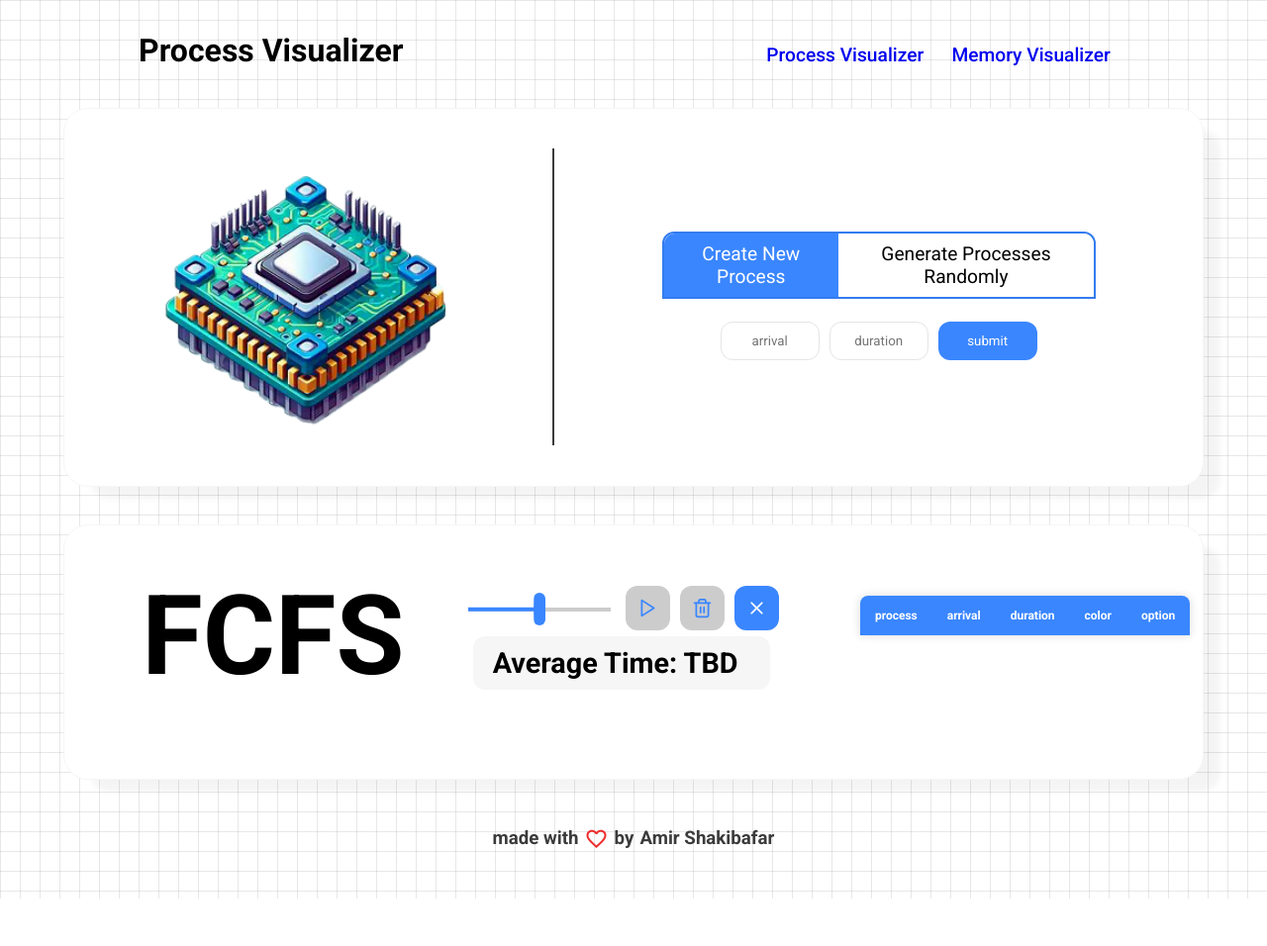
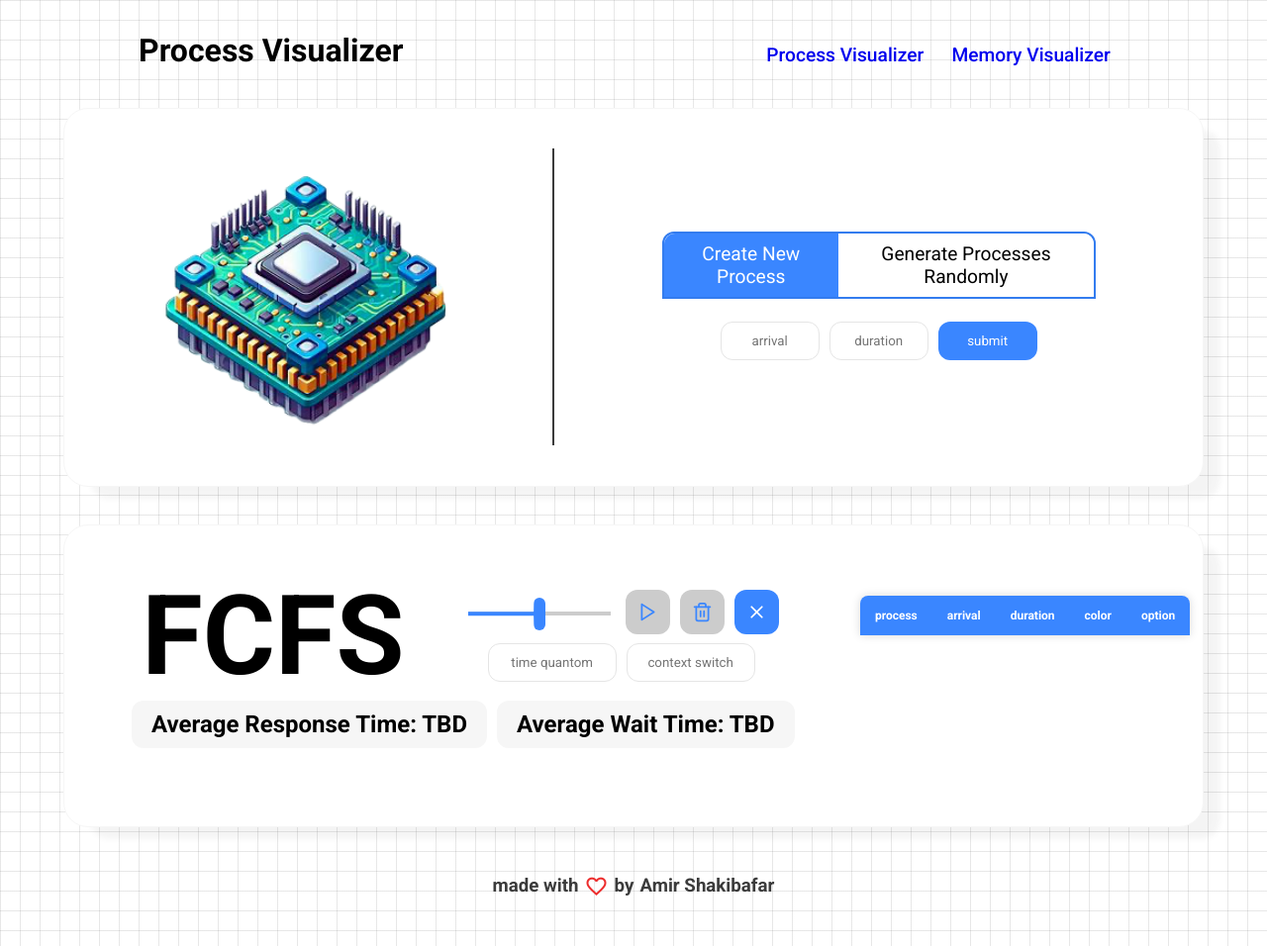
Before and after one commit to AmirShakibafar/OS-Visualizer, a website with bundled scripts: page Process_manager.html in a window 1280 px wide. Shown: the whole page at 99% size. Before the commit the page ends 908 px from the top, so only its background shows below. Built offline with nearby package versions, Linux system fonts and the light colour scheme.

Commit message:
added new buttons and info structure

```diff
--- a/Process_manager.html
+++ b/Process_manager.html
@@ -78,6 +78,7 @@
           <div class="policy-container">
             <h1 id="policy-heading" class="policy">FCFS</h1>
           </div>
+          <div class="input-animation-controls">
             <div class="info-slider-buttons-section">
               <div class="slider-buttons-section">
                 <input
@@ -109,8 +110,28 @@
                   />
                 </button>
               </div>
-            <div class="average-time-section">
-              <h1 id="result-box">Average Time: TBD</h1>
+            </div>
+            <div class="input-boxes-section">
+              <input
+                  type="text"
+                  class="medium-input-type"
+                  placeholder="time quantom"
+                  id="time-quantom"
+                />
+                <input
+                  type="text"
+                  class="medium-input-type"
+                  placeholder="context switch"
+                  id="context-switch"
+                />
+            </div>
+          </div>
+          <div class="stats-section">
+            <div class="show-time-section">
+              <h1 id="result-box">Average Response Time: TBD</h1>
+            </div>
+            <div class="show-time-section">
+              <h1 id="average-result-box">Average Wait Time: TBD</h1>
             </div>
           </div>
         </div>
--- a/Styles/main.css
+++ b/Styles/main.css
@@ -67,19 +67,6 @@ header {
   text-align: center;
   padding: 1.2rem 0;
 }
-/*should delete*/
-#upload-area {
-  display: flex;
-  justify-content: center;
-  align-items: center;
-  text-align: center;
-  width: 500px;
-  border-radius: 24px;
-  padding: 30px;
-  height: 300px;
-  background-color: #ffffff;
-  text-align: center;
-}
 
 .hero-img {
   width: 300px;
@@ -145,13 +132,26 @@ header {
 
 }
 
-.short-input-type {
+.animation-controls {
+  display: flex;
+}
+
+.input-animation-controls {
+  display: flex;
+  flex-direction: column;
+}
+
+.short-input-type, .medium-input-type {
   width: 100px;
   text-align: center;
   margin: 3px 5px;
   padding: 11px;
   border-radius: 12px;
   border: 1px solid #e5e5e5;
+}
+
+.medium-input-type {
+  width: 130px;
 }
 
 .submit-button {
--- a/Styles/process.css
+++ b/Styles/process.css
@@ -6,13 +6,23 @@
   border-radius: 0 12px 12px 0;
 }
 
-.average-time-section {
+.input-boxes-section {
+  display: flex;
+  align-items: center;
+  justify-content: center;
+}
+
+.stats-section {
+  display: flex;
+}
+
+.show-time-section {
   background-color: #f6f6f6;
-  font-size: 1.2rem;
+  font-size: 1rem;
   text-align: left;
   padding: 10px 20px;
+  margin: 0 5px;
   border-radius: 12px;
-  width: 300px;
 }
 
 .animation-table table {
```
Lines whose indentation alone changed are shown as unchanged.
